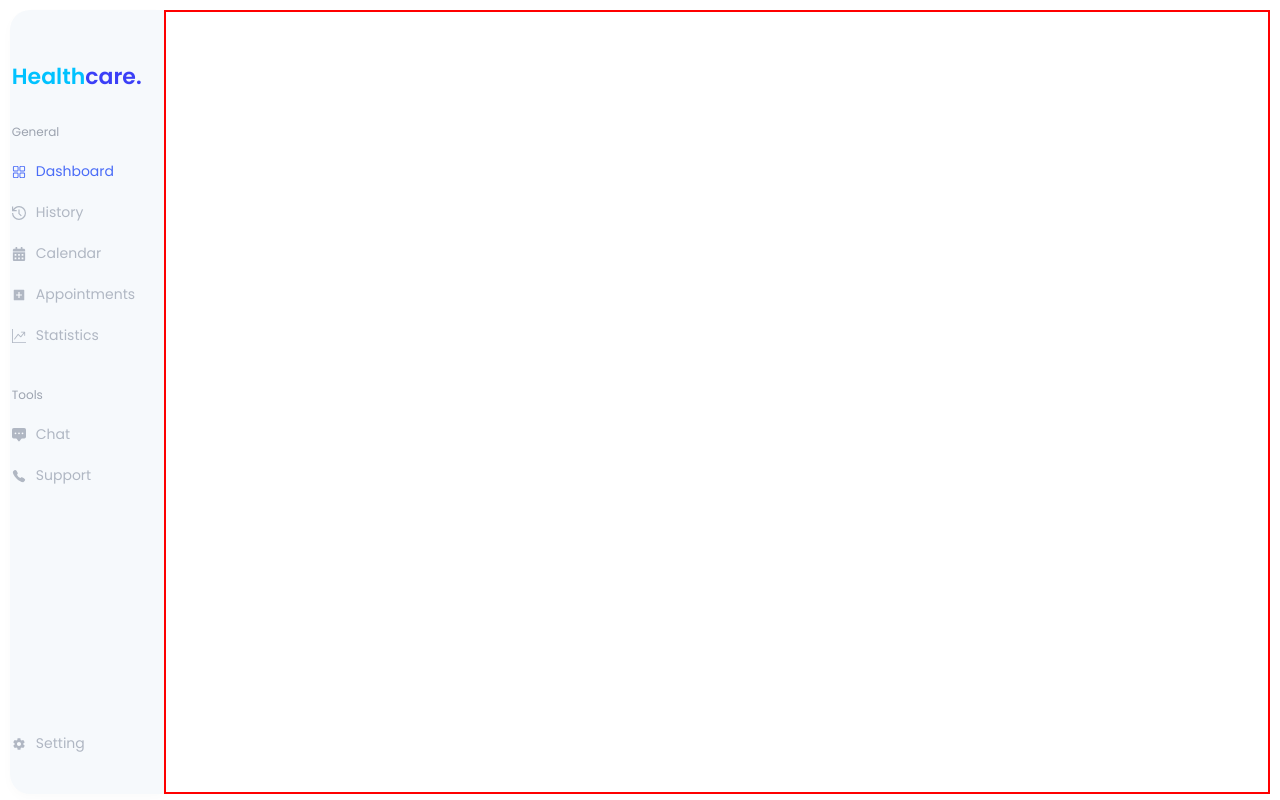
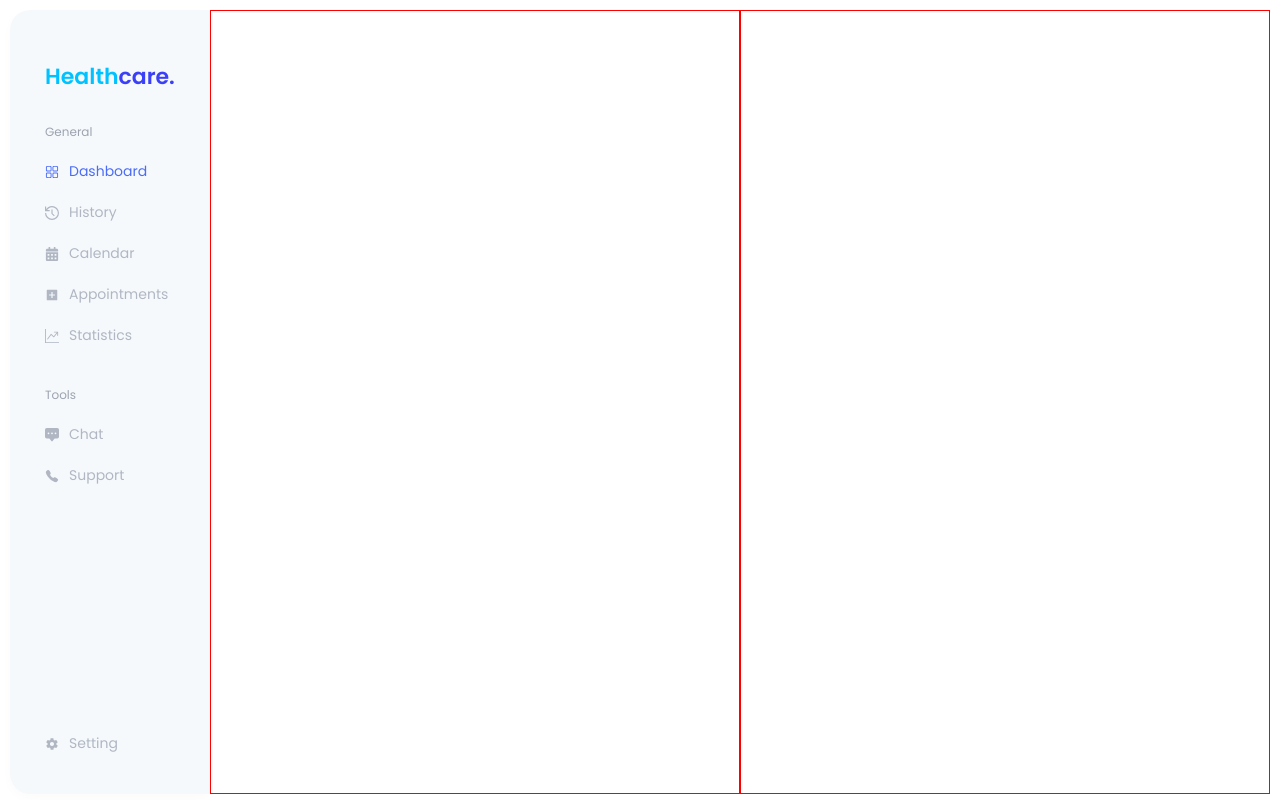
Before and after one commit to Mariobuddy/fitpeo-tech, a React (Create React App) app: page /dashboard in a window 1280 px wide. Built offline with nearby package versions, Linux system fonts and the light colour scheme.

Commit message:
css added

```diff
--- a/src/container/Layout/index.css
+++ b/src/container/Layout/index.css
@@ -4,7 +4,7 @@
 }
 
 .left {
-  width: 12vw;
+  width: 20rem;
   height: 98vh;
   display: flex;
   flex-direction: column;
@@ -43,7 +43,7 @@
 
 .left-1{
   height: fit-content;
-  width: 15rem;
+  width: 13rem;
 }
 
 .left-nav {
@@ -73,10 +73,16 @@
 }
 
 .right {
-  margin-left: calc(12vw + 1em);
-  border: 2px solid red;
+  margin-left:21rem;
   margin-top: 1rem;
   margin-right: 1rem;
   height: 98vh;
+  display: flex;
 
 }
+
+.right-1{
+  width: 50%;
+  border: 1px solid red;
+  height: 100%;
+}
--- a/src/container/Layout/index.jsx
+++ b/src/container/Layout/index.jsx
@@ -131,7 +131,11 @@ const Layout = () => {
           </NavLink>
         </div>
       </div>
-      <div className="right"></div>
+      <div className="right">
+        <div className="right-1"></div>
+        <div className="right-1"></div>
+
+      </div>
     </div>
   );
 };
```
